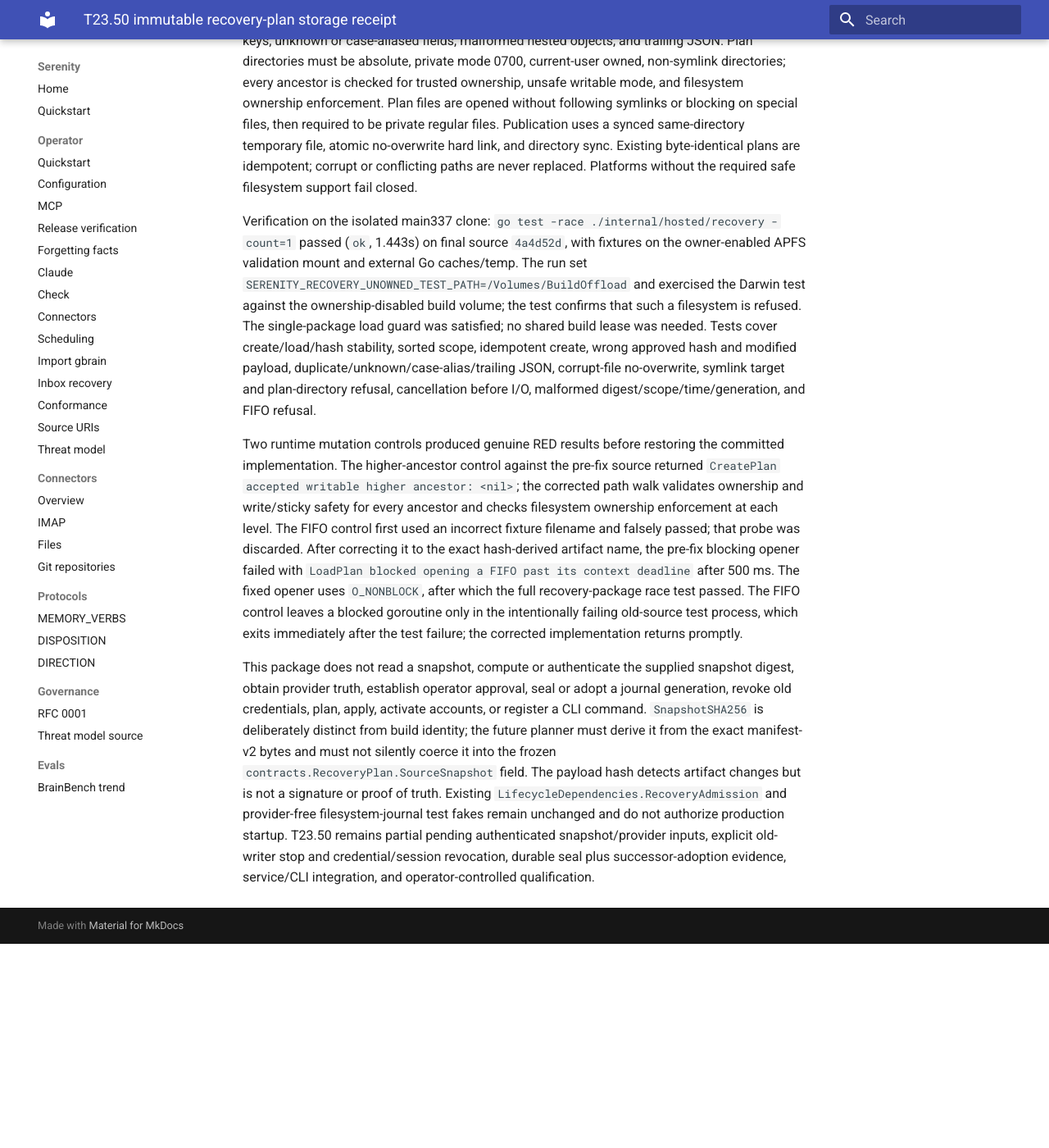
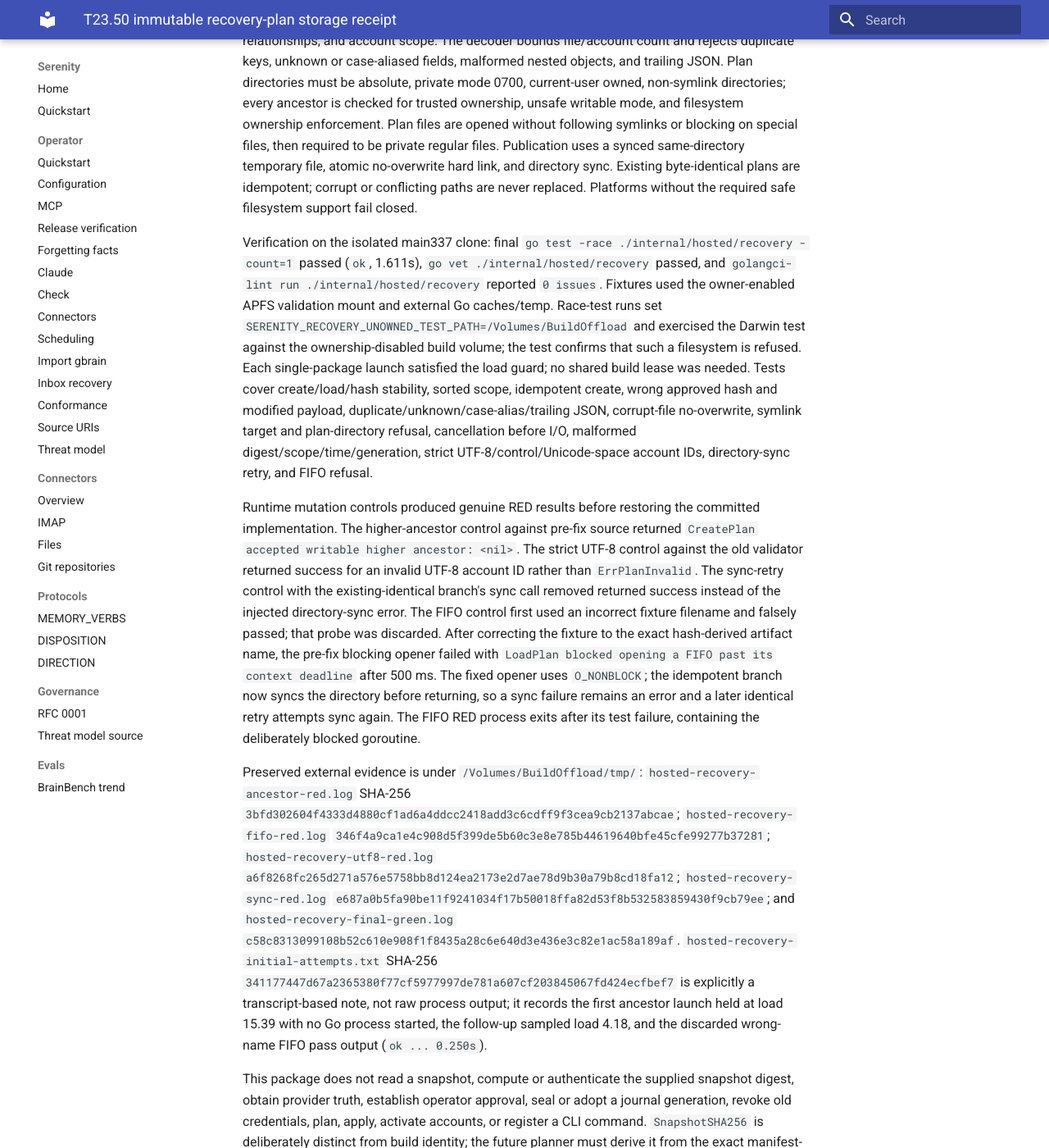
Before and after one commit to sirerun/serenity, an MkDocs documentation site: the page built from docs/plans/t23-50-recovery-plan-storage-receipt-2026-10-01.md, in a window 1280 px wide and 1400 px high, scrolled down 415 px. Shown: the whole window at 82% size. Built offline with MkDocs 1.6.1 and Material for MkDocs 9.7.7, drawn with Linux system fonts in a browser that asks for light colours; before the commit the page ends 1566 px from its top, so only the background shows below that; some of the changed text lies outside the part shown.

Commit message:
docs: record T23.50 final validation evidence

```diff
--- a/docs/plans/t23-50-recovery-plan-storage-receipt-2026-10-01.md
+++ b/docs/plans/t23-50-recovery-plan-storage-receipt-2026-10-01.md
@@ -1,11 +1,13 @@
 # T23.50 immutable recovery-plan storage receipt
 
-Source base: main337 `06e22d019dccd04963f6309c13e0b45f441c7e8a`. Final candidate source: `4a4d52d33e1ba6dae38c5a74957faa030c1151eb` (includes `35f4b85fe8b4f1a3b781d6b194cfec6e2fc66eb0`).
+Source base: main337 `06e22d019dccd04963f6309c13e0b45f441c7e8a`. Final candidate source: `a085f431ebe9a8971bdffd78290f7f4ef4d9ee60` (includes `1dd2acdcceb0265fb2c08d054aec4ecc5ed7fffa` and `35f4b85fe8b4f1a3b781d6b194cfec6e2fc66eb0`).
 
 This bounded prerequisite adds `internal/hosted/recovery` plan persistence only. `CreatePlan(ctx, dir, input)` canonicalizes a sorted, unique account scope and persists an immutable, hash-named JSON artifact. Its SHA-256 covers canonical payload fields excluding the hash: format version, supplied exact manifest-byte SHA-256, deletion-journal watermark, fence generation, UTC provider observation time, and account IDs. `LoadPlan(ctx, dir, expectedHash)` reloads only that approved hash and validates the hash, canonical bytes, field relationships, and account scope. The decoder bounds file/account count and rejects duplicate keys, unknown or case-aliased fields, malformed nested objects, and trailing JSON. Plan directories must be absolute, private mode 0700, current-user owned, non-symlink directories; every ancestor is checked for trusted ownership, unsafe writable mode, and filesystem ownership enforcement. Plan files are opened without following symlinks or blocking on special files, then required to be private regular files. Publication uses a synced same-directory temporary file, atomic no-overwrite hard link, and directory sync. Existing byte-identical plans are idempotent; corrupt or conflicting paths are never replaced. Platforms without the required safe filesystem support fail closed.
 
-Verification on the isolated main337 clone: `go test -race ./internal/hosted/recovery -count=1` passed (`ok`, 1.443s) on final source `4a4d52d`, with fixtures on the owner-enabled APFS validation mount and external Go caches/temp. The run set `SERENITY_RECOVERY_UNOWNED_TEST_PATH=/Volumes/BuildOffload` and exercised the Darwin test against the ownership-disabled build volume; the test confirms that such a filesystem is refused. The single-package load guard was satisfied; no shared build lease was needed. Tests cover create/load/hash stability, sorted scope, idempotent create, wrong approved hash and modified payload, duplicate/unknown/case-alias/trailing JSON, corrupt-file no-overwrite, symlink target and plan-directory refusal, cancellation before I/O, malformed digest/scope/time/generation, and FIFO refusal.
+Verification on the isolated main337 clone: final `go test -race ./internal/hosted/recovery -count=1` passed (`ok`, 1.611s), `go vet ./internal/hosted/recovery` passed, and `golangci-lint run ./internal/hosted/recovery` reported `0 issues`. Fixtures used the owner-enabled APFS validation mount and external Go caches/temp. Race-test runs set `SERENITY_RECOVERY_UNOWNED_TEST_PATH=/Volumes/BuildOffload` and exercised the Darwin test against the ownership-disabled build volume; the test confirms that such a filesystem is refused. Each single-package launch satisfied the load guard; no shared build lease was needed. Tests cover create/load/hash stability, sorted scope, idempotent create, wrong approved hash and modified payload, duplicate/unknown/case-alias/trailing JSON, corrupt-file no-overwrite, symlink target and plan-directory refusal, cancellation before I/O, malformed digest/scope/time/generation, strict UTF-8/control/Unicode-space account IDs, directory-sync retry, and FIFO refusal.
 
-Two runtime mutation controls produced genuine RED results before restoring the committed implementation. The higher-ancestor control against the pre-fix source returned `CreatePlan accepted writable higher ancestor: <nil>`; the corrected path walk validates ownership and write/sticky safety for every ancestor and checks filesystem ownership enforcement at each level. The FIFO control first used an incorrect fixture filename and falsely passed; that probe was discarded. After correcting it to the exact hash-derived artifact name, the pre-fix blocking opener failed with `LoadPlan blocked opening a FIFO past its context deadline` after 500 ms. The fixed opener uses `O_NONBLOCK`, after which the full recovery-package race test passed. The FIFO control leaves a blocked goroutine only in the intentionally failing old-source test process, which exits immediately after the test failure; the corrected implementation returns promptly.
+Runtime mutation controls produced genuine RED results before restoring the committed implementation. The higher-ancestor control against pre-fix source returned `CreatePlan accepted writable higher ancestor: <nil>`. The strict UTF-8 control against the old validator returned success for an invalid UTF-8 account ID rather than `ErrPlanInvalid`. The sync-retry control with the existing-identical branch's sync call removed returned success instead of the injected directory-sync error. The FIFO control first used an incorrect fixture filename and falsely passed; that probe was discarded. After correcting the fixture to the exact hash-derived artifact name, the pre-fix blocking opener failed with `LoadPlan blocked opening a FIFO past its context deadline` after 500 ms. The fixed opener uses `O_NONBLOCK`; the idempotent branch now syncs the directory before returning, so a sync failure remains an error and a later identical retry attempts sync again. The FIFO RED process exits after its test failure, containing the deliberately blocked goroutine.
+
+Preserved external evidence is under `/Volumes/BuildOffload/tmp/`: `hosted-recovery-ancestor-red.log` SHA-256 `3bfd302604f4333d4880cf1ad6a4ddcc2418add3c6cdff9f3cea9cb2137abcae`; `hosted-recovery-fifo-red.log` `346f4a9ca1e4c908d5f399de5b60c3e8e785b44619640bfe45cfe99277b37281`; `hosted-recovery-utf8-red.log` `a6f8268fc265d271a576e5758bb8d124ea2173e2d7ae78d9b30a79b8cd18fa12`; `hosted-recovery-sync-red.log` `e687a0b5fa90be11f9241034f17b50018ffa82d53f8b532583859430f9cb79ee`; and `hosted-recovery-final-green.log` `c58c8313099108b52c610e908f1f8435a28c6e640d3e436e3c82e1ac58a189af`. `hosted-recovery-initial-attempts.txt` SHA-256 `341177447d67a2365380f77cf5977997de781a607cf203845067fd424ecfbef7` is explicitly a transcript-based note, not raw process output; it records the first ancestor launch held at load 15.39 with no Go process started, the follow-up sampled load 4.18, and the discarded wrong-name FIFO pass output (`ok ... 0.250s`).
 
 This package does not read a snapshot, compute or authenticate the supplied snapshot digest, obtain provider truth, establish operator approval, seal or adopt a journal generation, revoke old credentials, plan, apply, activate accounts, or register a CLI command. `SnapshotSHA256` is deliberately distinct from build identity; the future planner must derive it from the exact manifest-v2 bytes and must not silently coerce it into the frozen `contracts.RecoveryPlan.SourceSnapshot` field. The payload hash detects artifact changes but is not a signature or proof of truth. Existing `LifecycleDependencies.RecoveryAdmission` and provider-free filesystem-journal test fakes remain unchanged and do not authorize production startup. T23.50 remains partial pending authenticated snapshot/provider inputs, explicit old-writer stop and credential/session revocation, durable seal plus successor-adoption evidence, service/CLI integration, and operator-controlled qualification.
```
